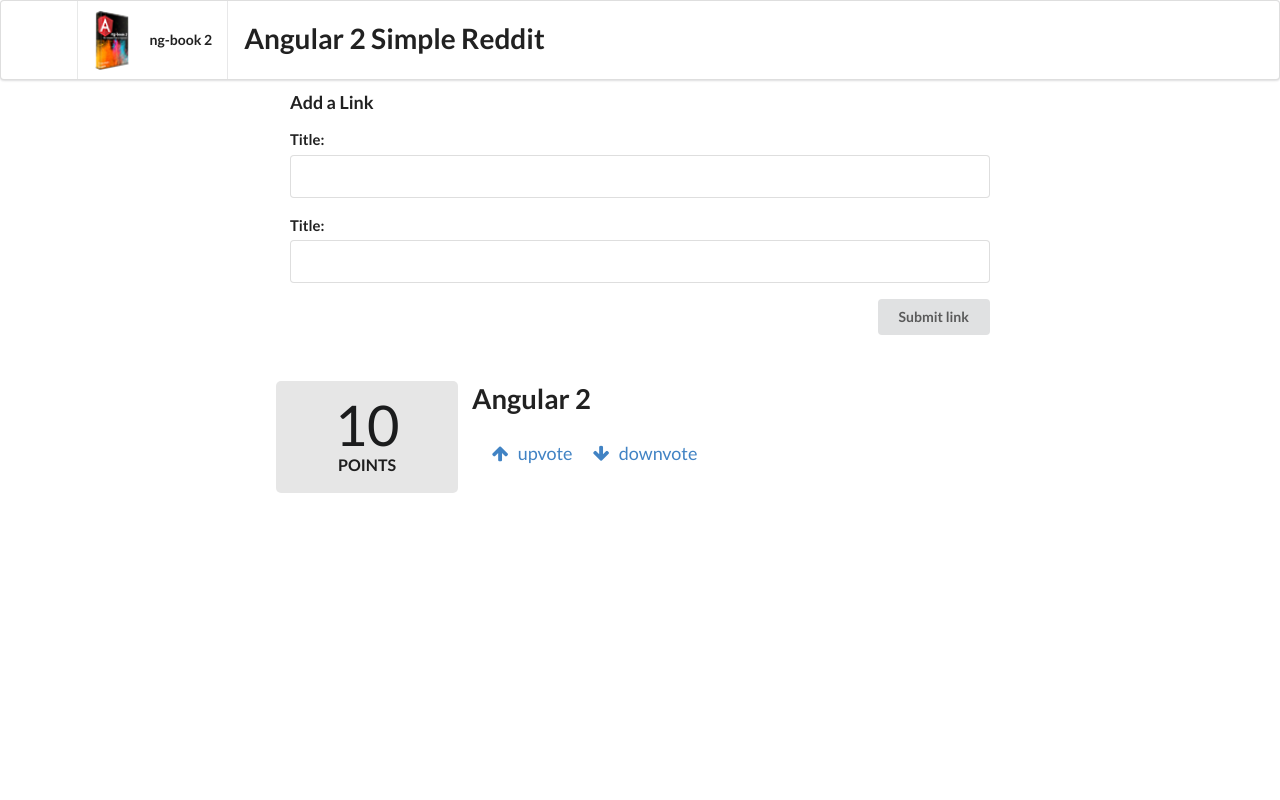
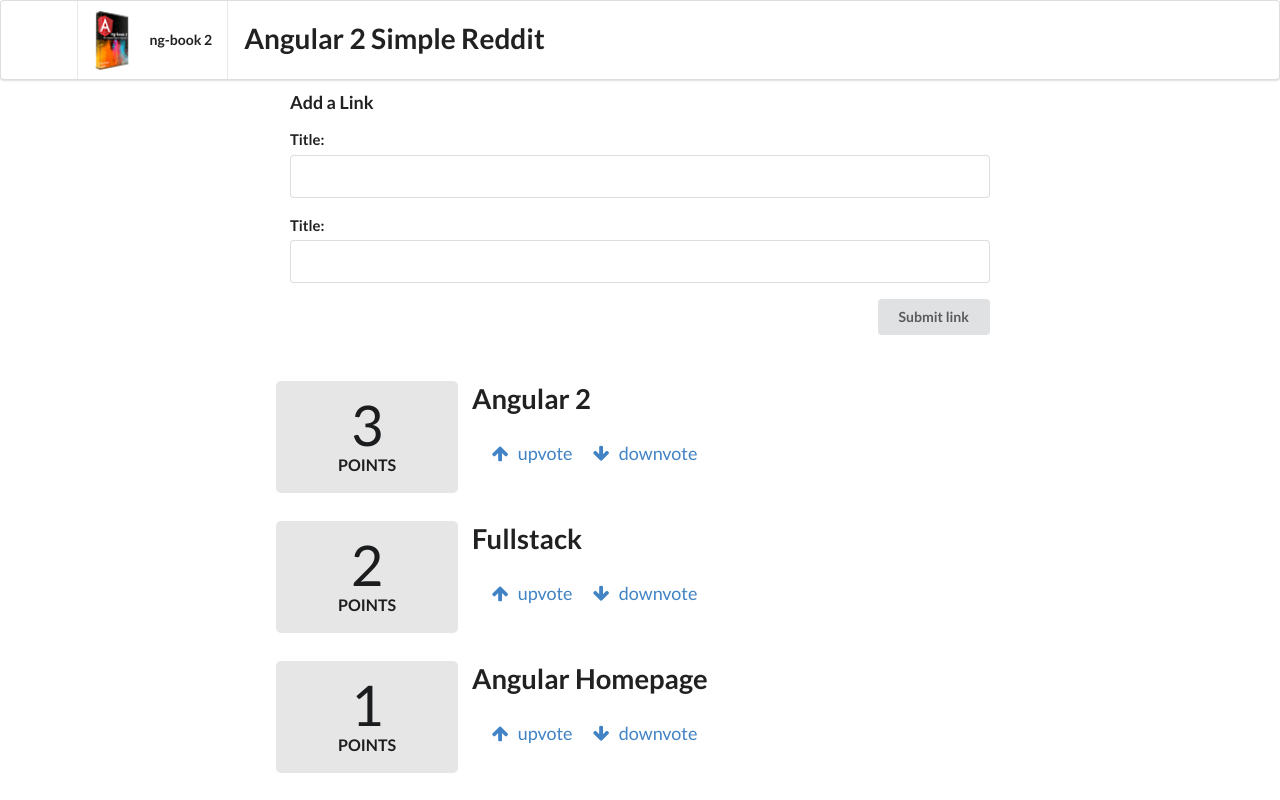
Before and after one commit to EdRW/angular-reddit, an Angular app: page / in a window 1280 px wide. Built offline with nearby package versions, Linux system fonts and the light colour scheme.

Commit message:
isolated article data struct from cmp and added list of app cmp

```diff
--- a/src/app/app.component.html
+++ b/src/app/app.component.html
@@ -17,7 +17,8 @@
 </form>
 
 <div class="ui grid posts">
-    <app-article>
-
+    <app-article
+      *ngFor="let article of articles"
+      [article]="article">
     </app-article>
 </div>
--- a/src/app/app.component.ts
+++ b/src/app/app.component.ts
@@ -1,4 +1,5 @@
 import { Component } from '@angular/core';
+import { Article } from './article/article.model';
 
 @Component({
   selector: 'app-root',
@@ -6,6 +7,16 @@
   styleUrls: ['./app.component.css']
 })
 export class AppComponent {
+  articles: Article[];
+
+  constructor() {
+    this.articles = [
+      new Article('Angular 2', 'http://angular.io', 3),
+      new Article('Fullstack', 'http://fullstack.io', 2),
+      new Article('Angular Homepage', 'http://angular.io', 1),
+    ];
+  }
+
   addArticle(title: HTMLInputElement, link: HTMLInputElement): boolean {
     console.log(`Adding article title: ${title.value} and ${link.value}`);
     return false;
--- a/src/app/article/article.component.html
+++ b/src/app/article/article.component.html
@@ -1,7 +1,7 @@
 <div class="four wide column center aligned votes">
   <div class="ui statistic">
     <div class="value">
-      {{votes}}
+      {{article.votes}}
     </div>
     <div class="label">
       Points
@@ -9,8 +9,8 @@
   </div>
 </div>
 <div class="twelve wide column">
-  <a class="ui large header" href="{{link}}">
-    {{title}}
+  <a class="ui large header" href="{{article.link}}">
+    {{article.title}}
   </a>
   <ul class="ui big horizontal list voters">
     <li class="item">
--- a/src/app/article/article.component.ts
+++ b/src/app/article/article.component.ts
@@ -1,4 +1,5 @@
-import { Component, OnInit, HostBinding } from '@angular/core';
+import { Component, OnInit, HostBinding, Input } from '@angular/core';
+import { Article } from './article.model';
 
 @Component({
   selector: 'app-article',
@@ -7,23 +8,18 @@
 })
 export class ArticleComponent implements OnInit {
   @HostBinding('attr.class') cssClass = 'row';
-  votes: number;
-  title: string;
-  link: string;
+  @Input() article: Article;
 
   constructor() {
-    this.title = 'Angular 2';
-    this.link = 'http://angular.io';
-    this.votes = 10;
   }
 
   voteUp() {
-    this.votes += 1;
+    this.article.voteUp();
     return false;
   }
 
   voteDown() {
-    this.votes -= 1;
+    this.article.voteDown();
     return false;
   }
 
--- /dev/null
+++ b/src/app/article/article.model.ts
@@ -0,0 +1,30 @@
+export class Article {
+  votes: number;
+  title: string;
+  link: string;
+
+  constructor(title: string, link: string, votes?: number) {
+    this.link = link;
+    this.title = title;
+    this.votes = votes || 0;
+  }
+
+  voteUp(): void {
+    this.votes += 1;
+  }
+
+  voteDown(): void {
+    this.votes -= 1;
+  }
+
+  domain(): string {
+    try {
+      // e.g. http://foo.com/path/to/bar
+      const domainAndPath: string = this.link.split('//')[1];
+      // e.g. foo.com/path/to/bar
+      return domainAndPath.split('/')[0];
+    } catch (err) {
+      return null;
+    }
+  }
+}
```
